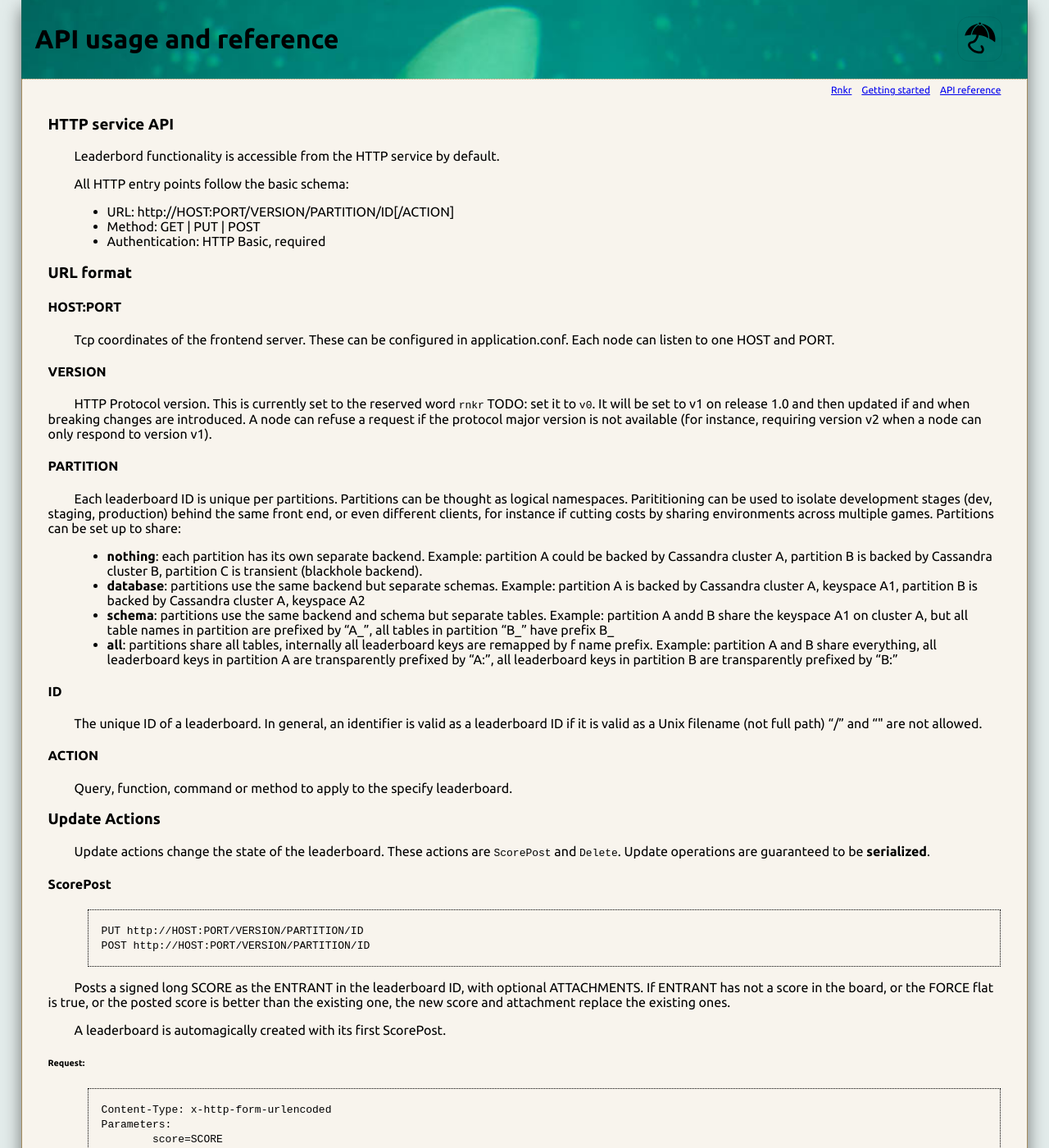
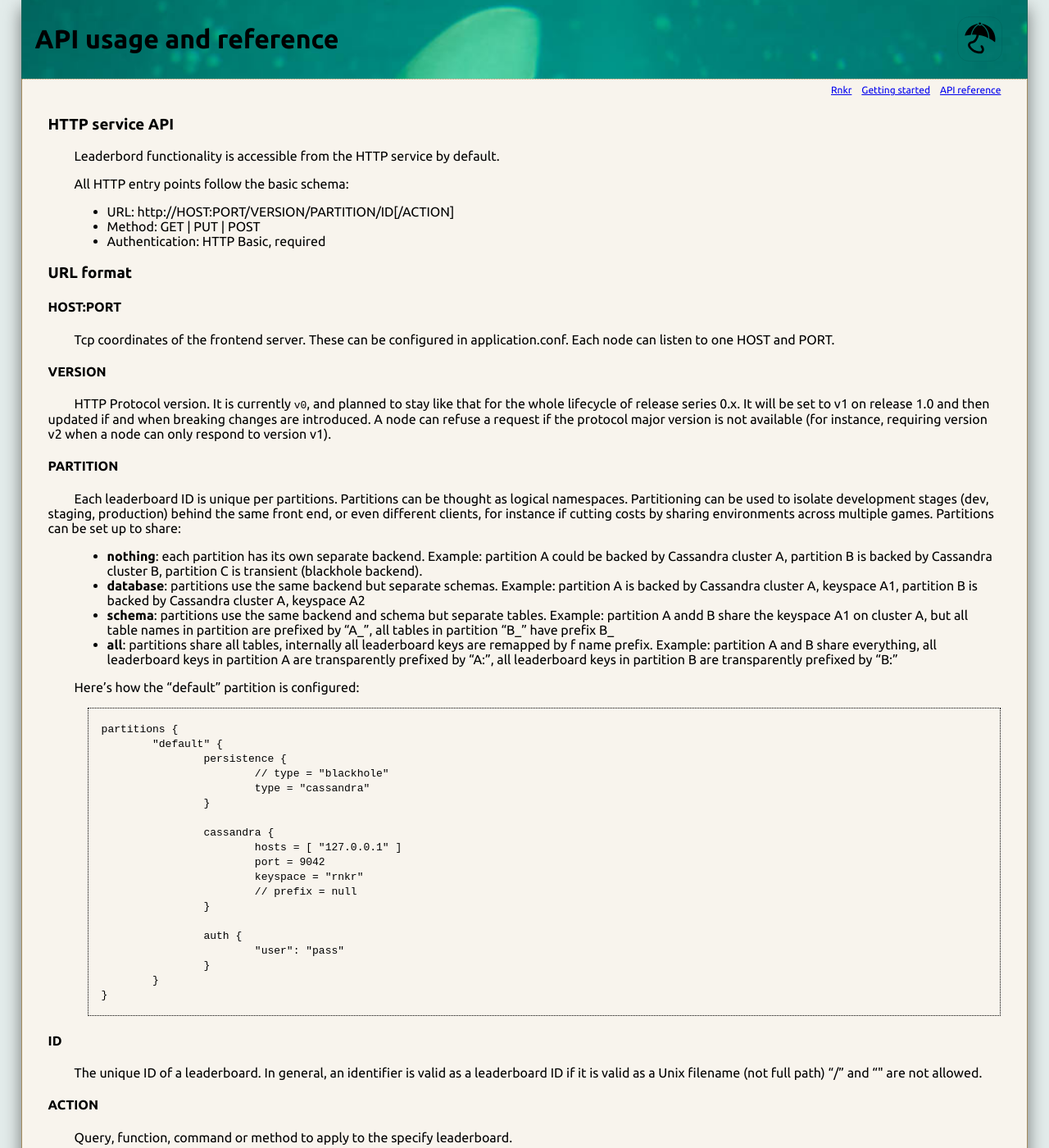
Before and after one commit to itadinanta/rnkr, a Jekyll site: the page built from api.md, in a window 1280 px wide and 1400 px high. Shown: the whole window at 82% size. Built offline with Jekyll 4.4.1, drawn with Linux system fonts in a browser that asks for light colours.

````diff
--- a/api.md
+++ b/api.md
@@ -20,13 +20,14 @@ Tcp coordinates of the frontend server. These can be configured in application.c
 
 #### VERSION
 
-HTTP Protocol version. This is currently set to the reserved word ```rnkr``` TODO: set it to ```v0```. It will be set to v1 on release 1.0 and then updated if and when breaking changes are introduced.
+HTTP Protocol version.  It is currently ```v0```, and planned to stay like that for the whole lifecycle of release series 0.x.
+It will be set to v1 on release 1.0 and then updated if and when breaking changes are introduced.
 A node can refuse a request if the protocol major version is not available (for instance, requiring version v2 when a node can only respond to version v1).
 
 #### PARTITION
 
 Each leaderboard ID is unique per partitions. Partitions can be thought as logical namespaces.
-Parititioning can be used to isolate development stages (dev, staging, production) behind the same front end, or even different clients, for instance if cutting costs by sharing environments across multiple games.
+Partitioning can be used to isolate development stages (dev, staging, production) behind the same front end, or even different clients, for instance if cutting costs by sharing environments across multiple games.
 Partitions can be set up to share:
 
 - **nothing**: each partition has its own separate backend.
@@ -41,6 +42,28 @@ but all table names in partition are prefixed by "A_", all tables in partition "
 - **all**: partitions share all tables, internally all leaderboard keys are remapped by f name prefix.
 Example: partition A and B share everything, all leaderboard keys in partition
 A are transparently prefixed by "A:", all leaderboard keys in partition B are transparently prefixed by "B:"
+
+Here's how the "default" partition is configured:
+
+	partitions {
+		"default" {
+			persistence {
+				// type = "blackhole"
+				type = "cassandra"
+			}
+
+			cassandra {
+				hosts = [ "127.0.0.1" ]
+				port = 9042
+				keyspace = "rnkr"
+				// prefix = null
+			}
+
+			auth {
+				"user": "pass"
+			}
+		}
+	}
 
 #### ID
 
````
Also changed, not shown: quickstart.md (+47 -13 lines).
